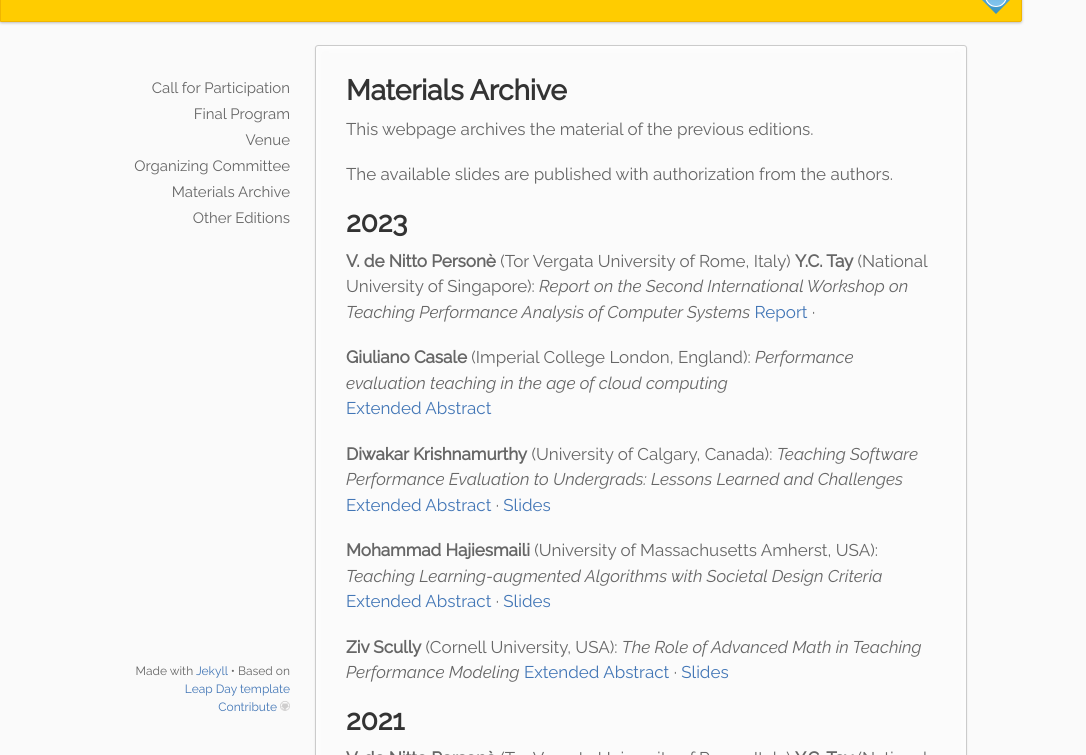
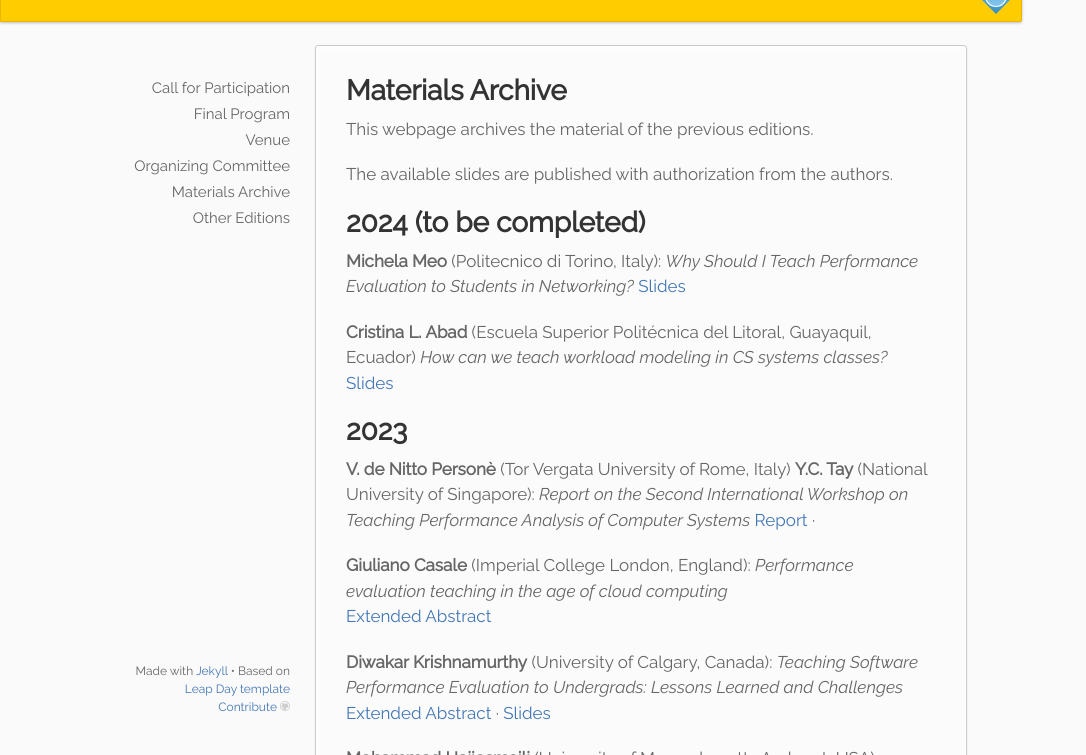
Before and after one commit to alessandropellegrini/teapacs.github.io, a Jekyll site: the page built from materials.md, in a window 1280 px wide and 900 px high, cut to the strip 145-900 px from the top of the window. Shown: the whole strip, without its empty margins (0-1086 px from the left). Built offline with Jekyll 4.4.1, drawn with Linux system fonts in a browser that asks for light colours.

Commit message:
Update materials.md

```diff
--- a/materials.md
+++ b/materials.md
@@ -7,21 +7,27 @@ This webpage archives the material of the previous editions.
 
 The available slides are published with authorization from the authors.
 
-<!--
+
 # 2024 (to be completed)
 
+<!--
 **V. de Nitto Personè** (Tor Vergata University of Rome, Italy) **Y.C. Tay** (National University of Singapore): _Report on the Second International Workshop on Teaching Performance Analysis of Computer Systems_
 [Report](materials/2023TeaPACS2proc.pdf) ·
 
 **Dieter Fiems** (Ghent University, Belgium): _Teaching performance analysis: essential skills and learning outcomes_
+-->
 
 **Michela Meo** (Politecnico di Torino, Italy): _Why Should I Teach Performance Evaluation to Students in Networking?_
+[Slides](materials/2024-Meo.pdf)
 
+<!--
 **Ana-Lucia Varbanescu** (University of Twente, Netherlands): _Title: Combining "real" and "artificial" intelligence for performance engineering: a toolbox approach_
+-->
 
 **Cristina L. Abad** (Escuela Superior Politécnica del Litoral, Guayaquil, Ecuador) _How can we teach workload modeling in CS systems classes?_
+[Slides](materials/2024-Abad.pdf)
 
-
+<!--
 **Giuliano Casale** (Imperial College London, England): _Performance evaluation teaching in the age of cloud computing_
 [Extended Abstract](materials/2023TeaPACS2_Casale.pdf)
 
```
